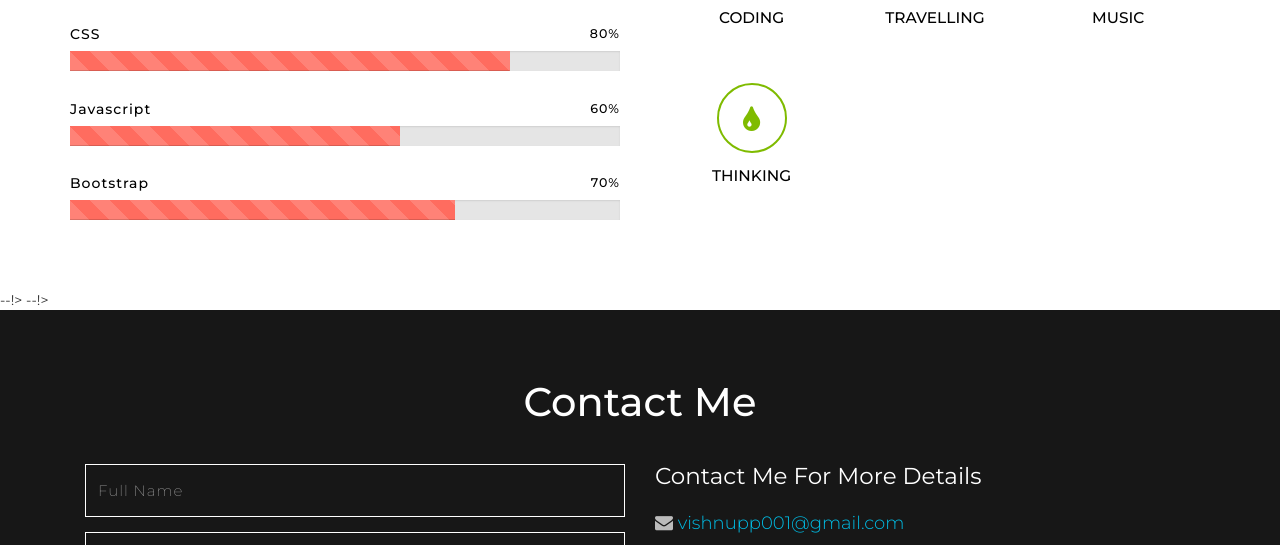
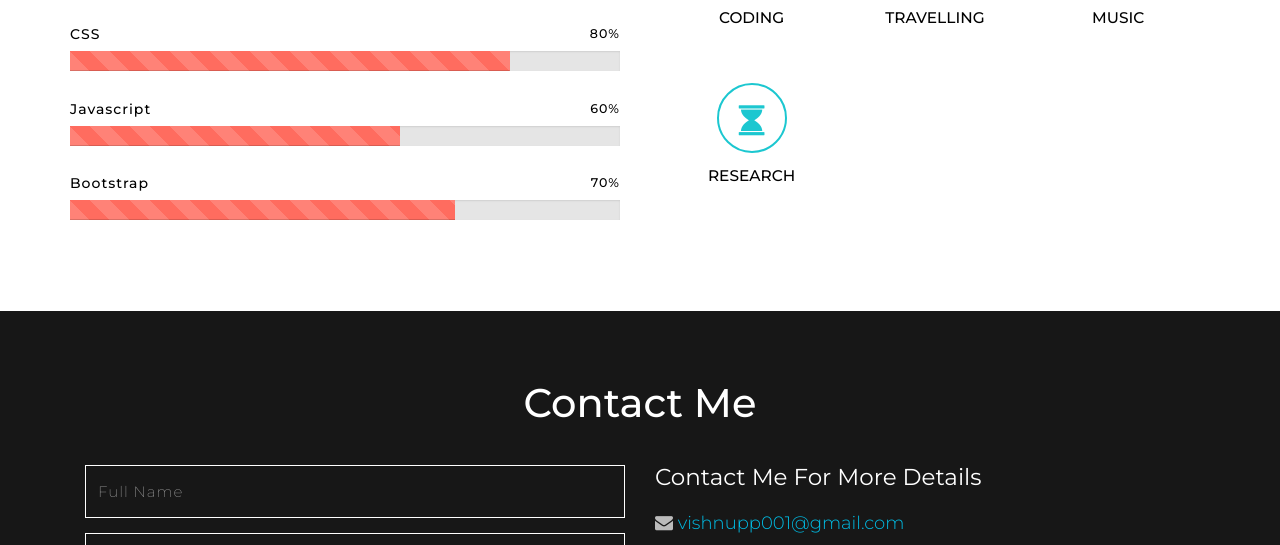
Before and after one commit to Vishnumurali98/Vishnu-Static-Website, a plain HTML site: page index.html in a window 1280 px wide. Shown: the part 2161-2706 px from the top of the page. Drawn offline with nearby package versions, Linux system fonts and the light colour scheme.

Commit message:
Update index.html

```diff
--- a/index.html
+++ b/index.html
@@ -333,9 +333,9 @@ Smartphone Compatible web template, free webdesigns for Nokia, Samsung, LG, Sony
 							<div class="clearfix"></div>
 
 
-							<div class="col-md-4 hobbies-grid1 grid6">
-								<span class="fa fa-tint"></span>
-								<h5>Thinking</h5>
+							<div class="col-md-4 hobbies-grid1 grid2">
+								<span class="fa fa-hourglass"></span>
+								<h5>Research</h5>
 							</div>
 							<div class="clearfix"></div>
 
@@ -419,7 +419,7 @@ Smartphone Compatible web template, free webdesigns for Nokia, Samsung, LG, Sony
 			<script src="js/lightbox-plus-jquery.min.js"></script>
 		</div>
 </div>
-<!--//gallery-->--!>
+<!--//gallery-->
 
 
 
@@ -462,7 +462,7 @@ Smartphone Compatible web template, free webdesigns for Nokia, Samsung, LG, Sony
 		<div class="clearfix"></div>
 	</div>
 </section>
-<!-- //My experience -->--!>
+<!-- //My experience -->
 
 <!-- comments -->
 <section class="comment-w3l" id="contact">
```
